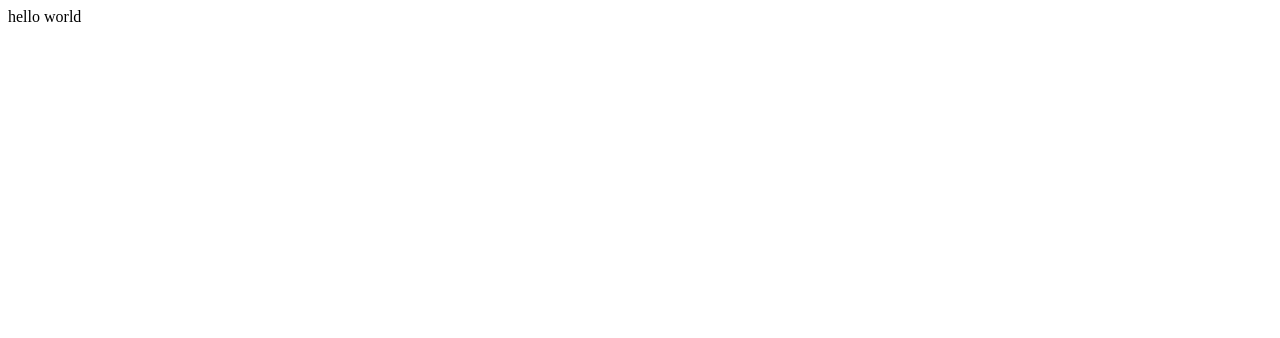
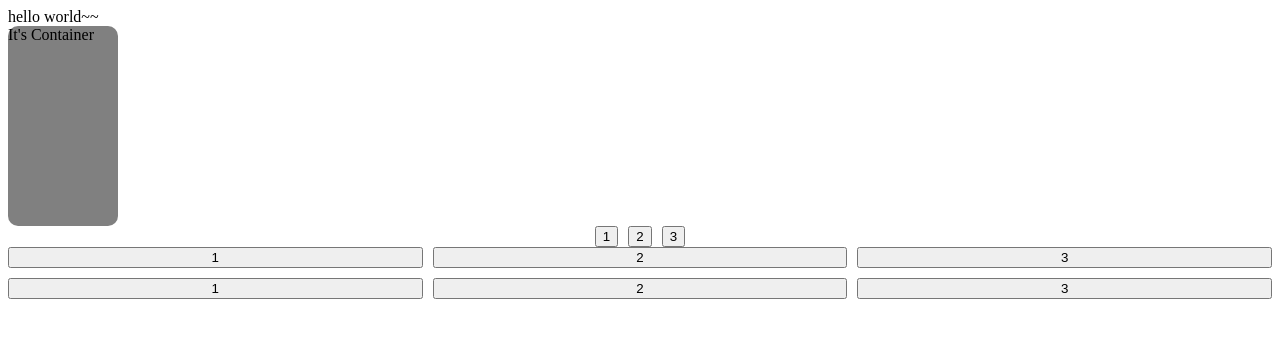
Before and after one commit to woowacourse/layout-component, a React (Create React App) app: page / in a window 1280 px wide. Shown: the top 338 px of the page. Built offline with nearby package versions, Linux system fonts and the light colour scheme.

Commit message:
chore: 스토리북 설치

```diff
--- a/src/App.tsx
+++ b/src/App.tsx
@@ -1,7 +1,36 @@
+import React from "react";
+import Container from "./lib/Container";
+import Flex from "./lib/Flex";
+import Grid from "./lib/Grid";
+
 function App() {
   return (
     <div className="App">
-      <header className="App-header">hello world</header>
+      <header className="App-header">hello world~~</header>
+      <Container
+        as="div"
+        minWidth="100px"
+        maxWidth="110px"
+        minHeight="200px"
+        maxHeight="300px"
+        background="gray"
+        borderRadius="10px"
+      >
+        It's Container
+      </Container>
+      <Flex justify="center" align="center" gap="10px">
+        <button>1</button>
+        <button>2</button>
+        <button>3</button>
+      </Flex>
+      <Grid rows={"2"} columns={"3"} gap="10px">
+        <button>1</button>
+        <button>2</button>
+        <button>3</button>
+        <button>1</button>
+        <button>2</button>
+        <button>3</button>
+      </Grid>
     </div>
   );
 }
--- a/src/lib/Grid/index.tsx
+++ b/src/lib/Grid/index.tsx
@@ -28,7 +28,6 @@ const GridCss = css<GridCssProps>`
   grid-template-columns: repeat(${(props) => props.columns}, 1fr);
   grid-template-rows: repeat(${(props) => props.rows}, 1fr);
   gap: ${(props) => props.gap};
-  background: skyblue;
 `;
 
 const Div = styled.div<GridCssProps>`
```
Also changed, not shown: package.json (+21 -5 lines), 2 other files (tests, documents, lock files or other folders).
